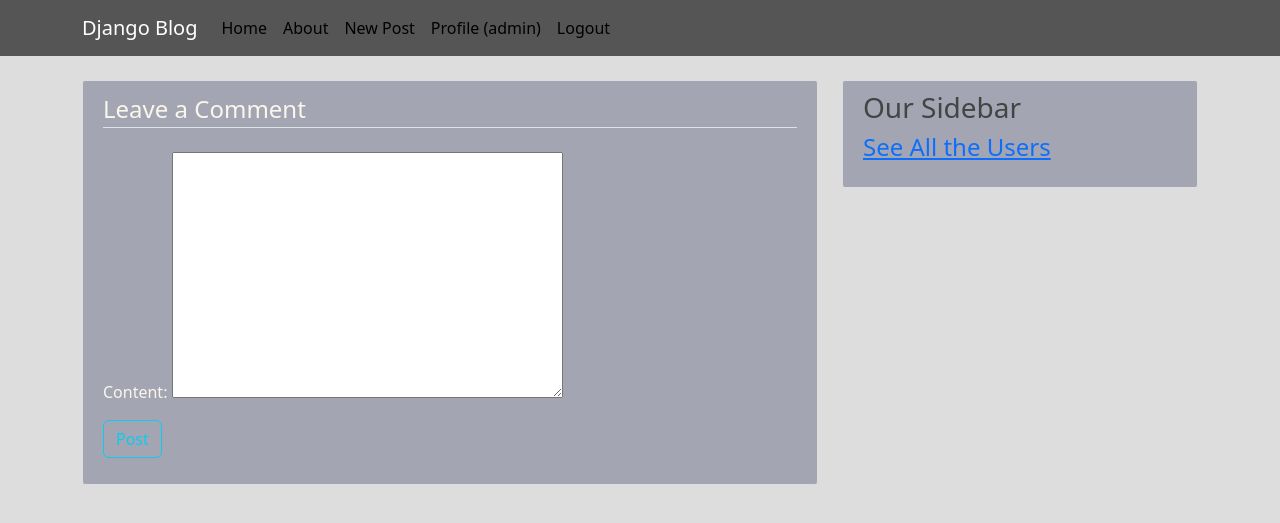
After one commit to Porosh45/Blog-Django, a Django app: page /post/3/comment/ in a window 1280 px wide. The commit adds this page. Shown: the top 523 px of the page. Run offline with Django 4.2, Linux system fonts and the light colour scheme; a user stored in the database is signed in.

Commit message:
comment-updated

```diff
--- a/Blogger/forms.py
+++ b/Blogger/forms.py
@@ -1,5 +1,5 @@
 from django import forms
-from .models import Post
+from .models import Post, Comment
 
 class PostForm(forms.ModelForm):
     title = forms.CharField()
@@ -8,3 +8,10 @@ class PostForm(forms.ModelForm):
     class Meta:
         model = Post
         fields = ['title', 'content']
+
+class CommentForm(forms.ModelForm):
+    content = forms.CharField(widget=forms.Textarea(attrs={"row":"5"}))
+
+    class Meta:
+        model = Comment
+        fields = ['content']
--- /dev/null
+++ b/Blogger/templates/Blogger/Comment_form.html
@@ -0,0 +1,15 @@
+{% extends "Blogger/base.html" %}
+{% block content %}
+<div class = "content-section">
+    <form method = "POST">
+        {% csrf_token %}
+        <fieldset class = "form-group">
+            <legend class = "border-bottom mb-4">Leave a Comment</legend>
+            {{ form.as_p }}
+        </fieldset>
+        <div class = "form-group">
+            <button class= "btn btn-outline-info" type = "submit">Post</button>
+        </div>
+    </form>
+</div>
+{% endblock content %}
--- a/Blogger/templates/Blogger/Post_detail.html
+++ b/Blogger/templates/Blogger/Post_detail.html
@@ -23,4 +23,7 @@
             </article>
         {% endfor%}
     </div>
+    <div>
+        <a class = "btn btn-secondary btn-sm mt-1 mb-1" href = "{% url 'comment' post.id %}"> Comment</a>
+    </div>
 {% endblock content %}
--- a/Blogger/urls.py
+++ b/Blogger/urls.py
@@ -1,7 +1,7 @@
 from django.contrib import admin
 from django.urls import path
 from . import views
-from .views import PostListView, PostDetailView, PostDeleteView, UserPostListView, PostCreateView, PostUpdateView
+from .views import PostListView, PostDetailView, PostDeleteView, UserPostListView, PostCreateView, PostUpdateView, CommentCreateView
 urlpatterns = [
     path('',PostListView.as_view(), name = 'blog-home'),
     path('post/<int:pk>/',PostDetailView.as_view(), name = 'post-detail'),
@@ -10,5 +10,6 @@ urlpatterns = [
     path('post/<int:pk>/update/',PostUpdateView.as_view(), name = 'post-update'),
     path('post/new/',views.PostCreateView.as_view(), name = 'post-create'),
     path('post/<int:pk>/delete/',PostDeleteView.as_view(), name = 'post-delete'),
-    path('user/<str:username>',UserPostListView.as_view(), name = 'user-posts'),
+    path('user/<str:username>/',UserPostListView.as_view(), name = 'user-posts'),
+    path('post/<int:pk>/comment/', CommentCreateView.as_view(), name = 'comment'),
 ]
--- a/Blogger/views.py
+++ b/Blogger/views.py
@@ -8,8 +8,9 @@ from django.contrib.auth.decorators import login_required
 from django.contrib import messages
 import git
 from django.views.decorators.csrf import csrf_exempt
-from .forms import PostForm
+from .forms import PostForm, CommentForm
 from django.views.generic.edit import FormView
+from django.urls import reverse_lazy
 
 @csrf_exempt
 def update(request):
@@ -49,19 +50,7 @@ class UserPostListView(ListView):
 class PostDetailView(DetailView):
     model = Post
     template_name = 'Blogger/Post_detail.html'
-    # comments = Comment.objects.all()
-    # dict = {
-    #     'post': 'post',
-    #     'comments': 'comments'
-    # }
-    # context_object_name = 'dict'
-    # print(dict)
-    # def get_queryset(self):
-    #     post = get_object_or_404(Post, id = self.kwargs.get('pk'))
-    #     # print(post)
-    #     var = Comment.objects.filter(post=post)
-    #     # print(var)
-    #     return var
+
     def get_context_data(self, **kwargs):
         context = super().get_context_data(**kwargs)
         post = get_object_or_404(Post, id = self.kwargs.get('pk'))
@@ -138,3 +127,18 @@ class PostDeleteView(LoginRequiredMixin, UserPassesTestMixin, DeleteView):
 
 def about(request):
     return render(request, 'Blogger/about.html', )
+
+
+class CommentCreateView(LoginRequiredMixin, CreateView, FormView):
+    form_class = CommentForm
+    template_name = 'Blogger/Comment_form.html'
+    model = Comment
+    def form_valid(self, form):
+        form.instance.user = self.request.user
+        post = post = get_object_or_404(Post, id = self.kwargs.get('pk'))
+        form.instance.post = post
+        return super().form_valid(form)
+
+    def get_success_url(self):
+        var =  self.kwargs.get('pk')
+        return reverse_lazy('post-detail', kwargs = {'pk': var})
```
Also changed, not shown: Blogger/models.py (line endings or trailing spaces), db.sqlite3.
